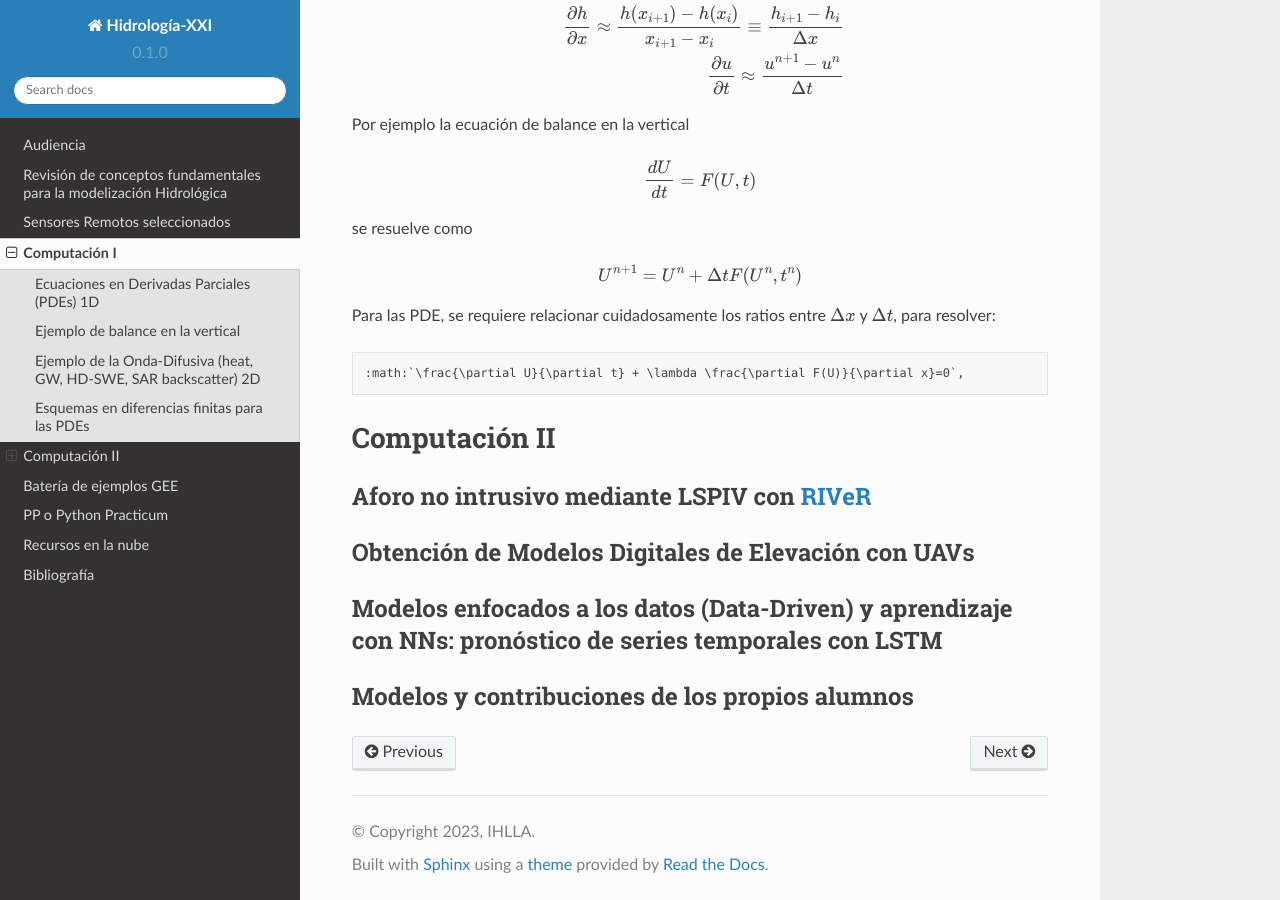
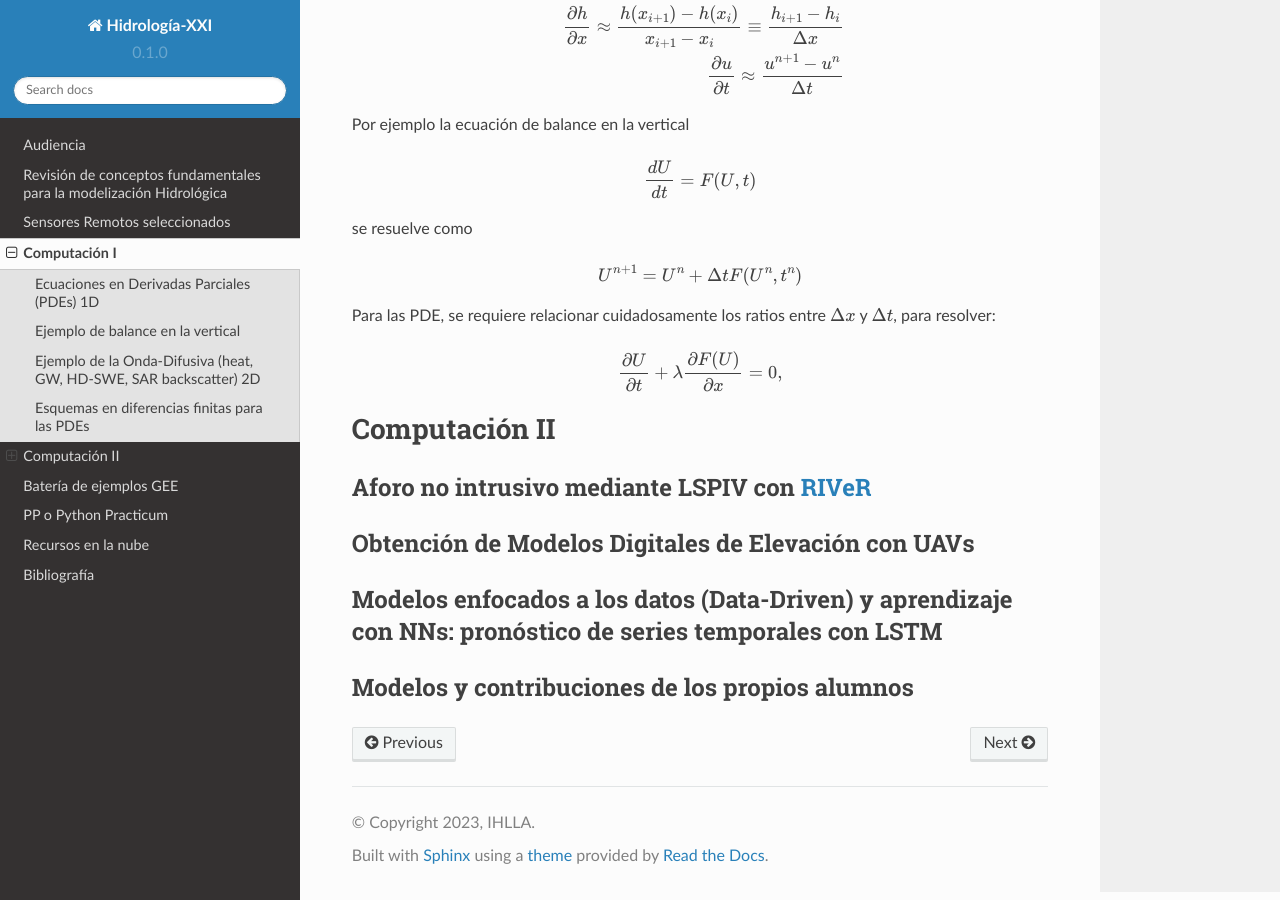
Before and after one commit to ivillamadrid/HidrologiaXXI, a Sphinx documentation site: the page built from docs/source/computacion.rst, in a window 1280 px wide and 900 px high, scrolled down 1602 px. Built offline with Sphinx 7.4.7 and the Read the Docs theme 2.0.0, drawn with Linux system fonts in a browser that asks for light colours; some of the changed lines change nothing that is shown.

Commit message:
Update computacion.rst

```diff
--- a/docs/source/computacion.rst
+++ b/docs/source/computacion.rst
@@ -85,9 +85,9 @@ se resuelve como
 
 .. math:: U^{n+1}=U^{n}+\Delta t F(U^n, t^n)
 
-Para las PDE, se requiere relacionar cuidadosamente los ratios entre :math:`\Delta x` y :math:`\Delta t`, para resolver::
+Para las PDE, se requiere relacionar cuidadosamente los ratios entre :math:`\Delta x` y :math:`\Delta t`, para resolver:
 
-:math:`\frac{\partial U}{\partial t} + \lambda \frac{\partial F(U)}{\partial x}=0`,
+.. math:: \frac{\partial U}{\partial t} + \lambda \frac{\partial F(U)}{\partial x}=0,
 
 
 Computación II
```
